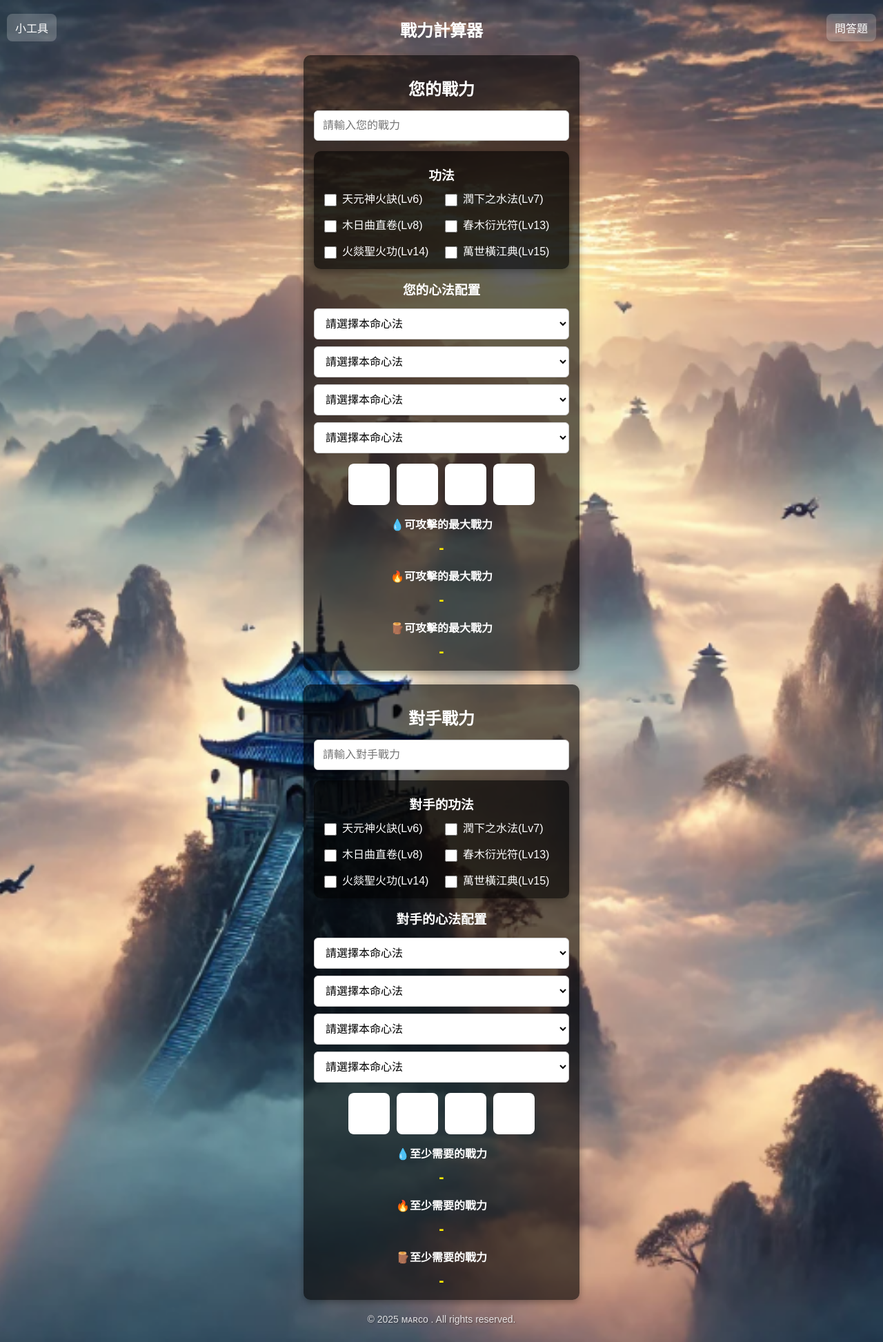
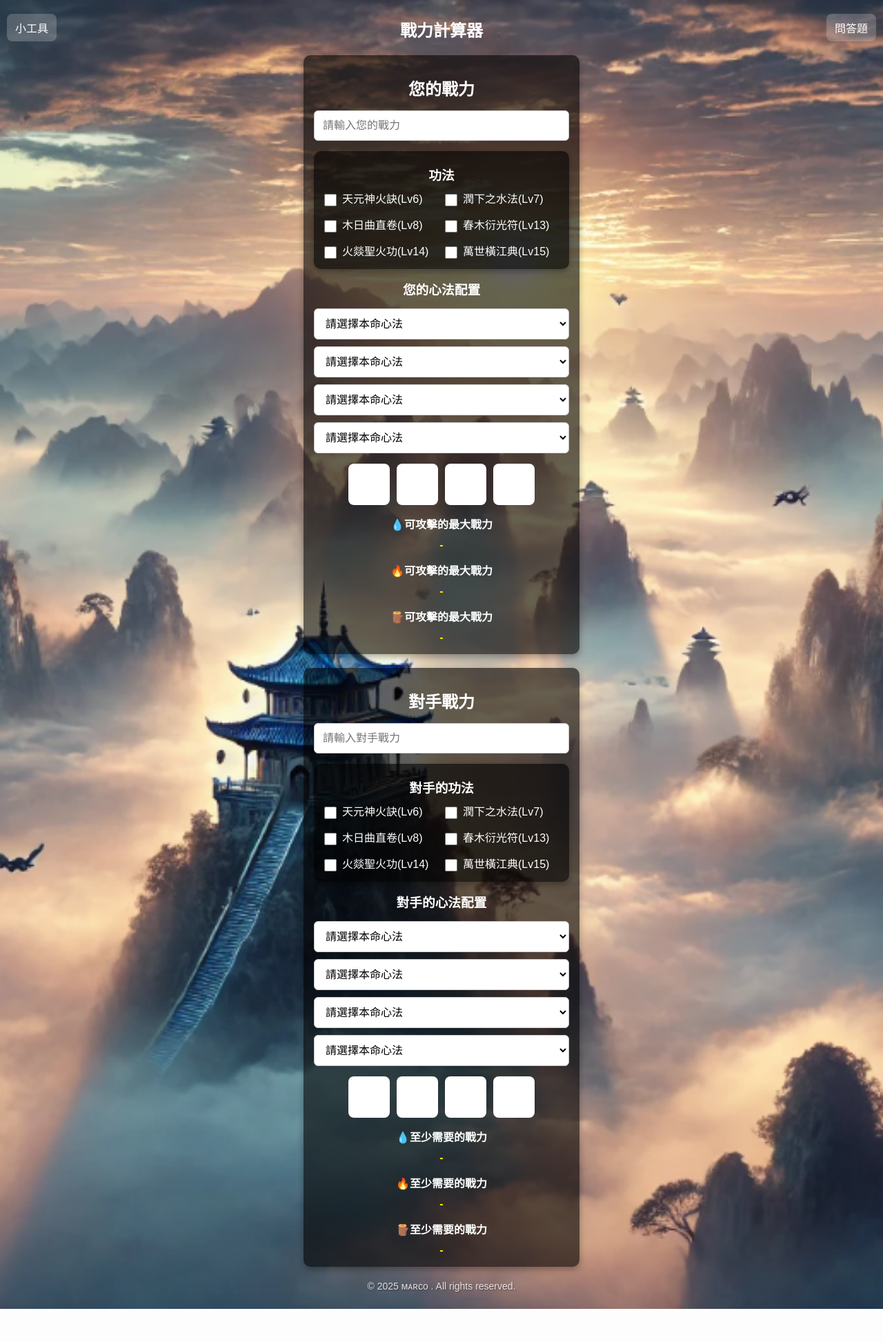
Before and after one commit to Chung03016/chung03016.github.io, a PHP site: page /wpcp.html in a window 1280 px wide. Shown: the whole page at 69% size. After the commit the page ends 1897 px from the top, so only its background shows below. Run offline with PHP 8.4, Linux system fonts and the light colour scheme.

Commit message:
調整樣式

```diff
--- a/css/styles.css
+++ b/css/styles.css
@@ -69,7 +69,7 @@
   color: #fff;
 }
 .result {
-  font-size: 22px;
+  font-size: 16px;
   font-weight: bold;
   color: #ffea00;
   margin-top: 10px;
```
